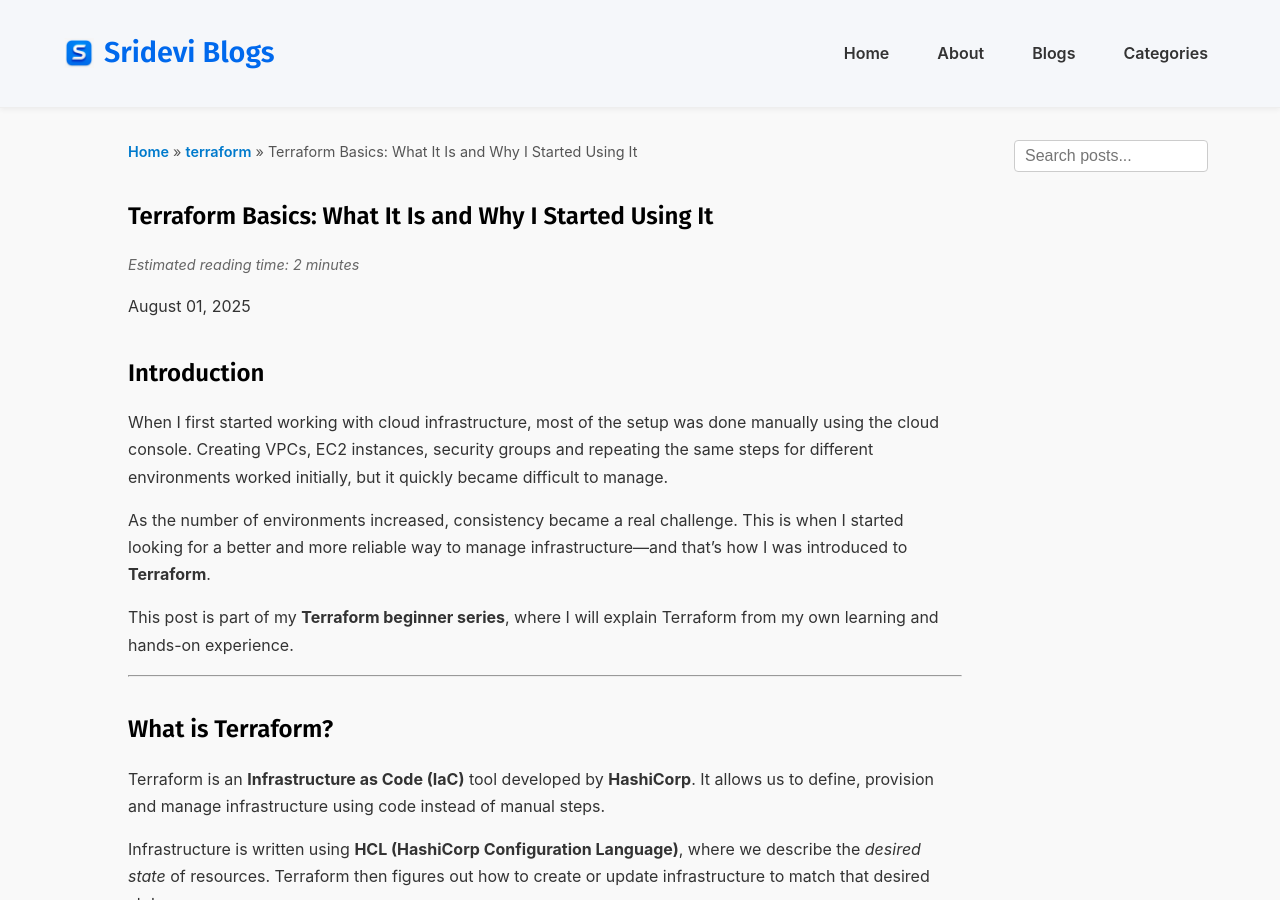
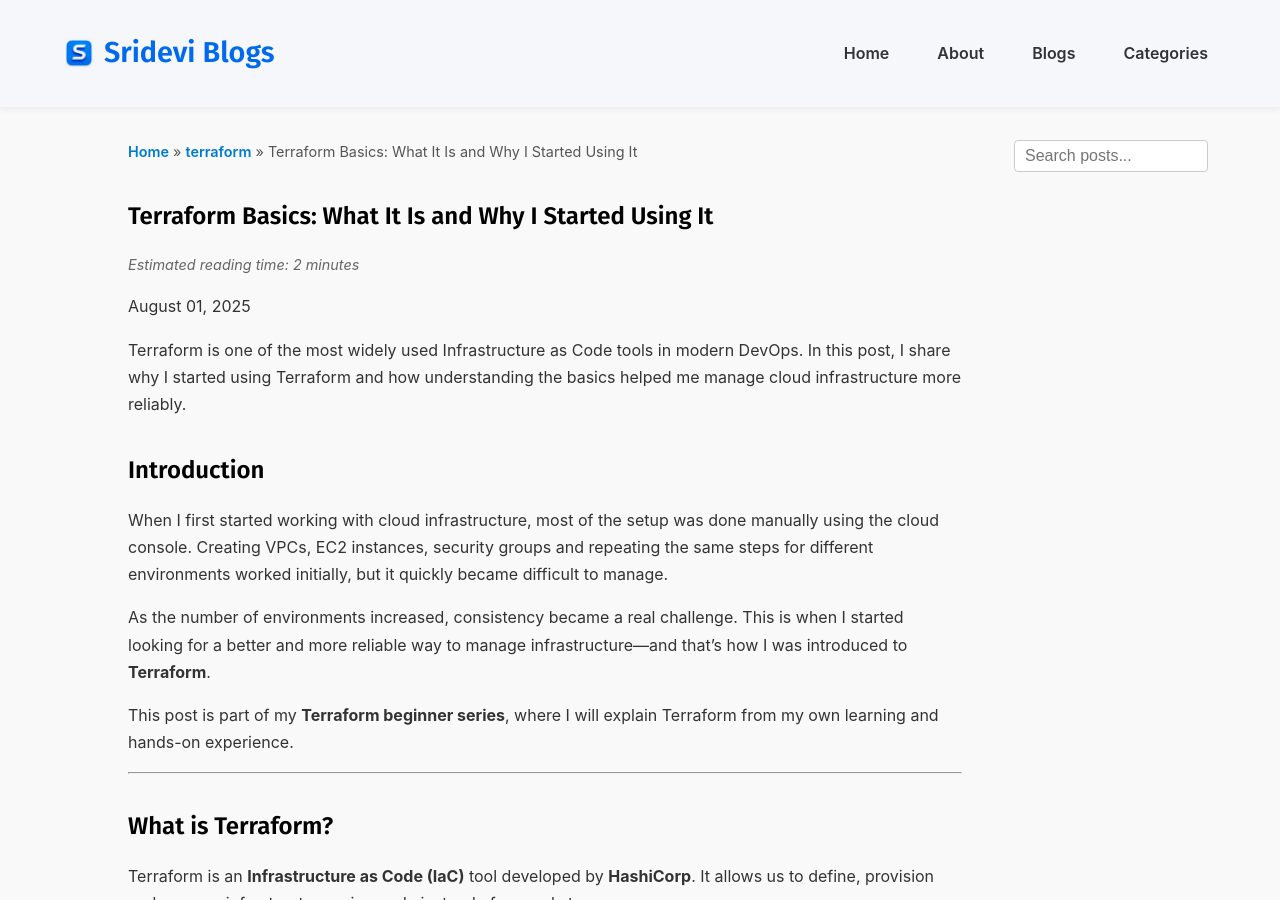
Before and after one commit to srideviblogs/srideviblogs.github.io, a Jekyll site: the page built from _posts/2025-05-27-terraform-guide.md, in a window 1280 px wide and 900 px high. Built offline with Jekyll 4.4.1, drawn with Linux system fonts in a browser that asks for light colours.

Commit message:
Update 2025-05-27-terraform-guide.md

```diff
--- a/_posts/2025-05-27-terraform-guide.md
+++ b/_posts/2025-05-27-terraform-guide.md
@@ -6,6 +6,9 @@ categories: [terraform]
 tags: [terraform, infrastructure-as-code, aws]
 image: /assets/images/terraform.jpg
 ---
+
+Terraform is one of the most widely used Infrastructure as Code tools in modern DevOps.
+In this post, I share why I started using Terraform and how understanding the basics helped me manage cloud infrastructure more reliably.
 
 ## Introduction
 
```
